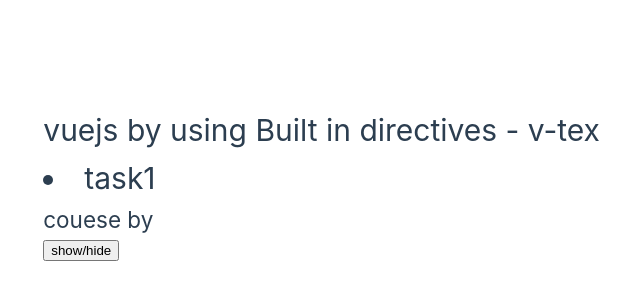
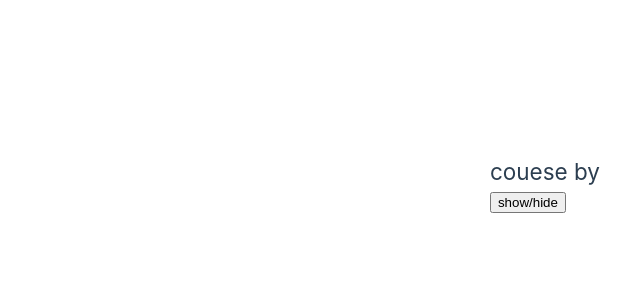
Before and after one commit to mariomakter/basic-vuejs, a Vue app in the folder first-project/: page / in a window 1280 px wide. Shown: the part 216-516 px from the top of the page, without its empty margins (40-680 px from the left). Built offline with nearby package versions, Linux system fonts and the light colour scheme.

Commit message:
v-if-else

```diff
--- a/first-project/src/App.vue
+++ b/first-project/src/App.vue
@@ -2,8 +2,9 @@
   <div class="container">
     <div class="row">
       <div class="col">
-       <h1 v-show="showBtn">{{ course.name }} by using<span v-text="title"></span></h1>
-       <h1 v-html="rawHtml"></h1>
+       <h1 v-if="showBtn">{{ course.name }} by using<span v-text="title"></span></h1>
+       <h1 v-else-if="!showBtn">{{ showBtn }}</h1>
+       <h1 v-else>no thing happen</h1>
        <h2>couese by {{ fullName }}</h2>
       </div>
       <button @click="showBtn=!showBtn">show/hide</button>
@@ -16,7 +17,7 @@
 let title = ref(' Built in directives -  v-tex');
 const count = ref(0);
 let rawHtml = ref('<li>task1</li>');
-let showBtn = ref(true)
+let showBtn = ref()
 let course = reactive({
   name: 'vuejs',
   mentor_firstName:'Ibrahim',
```
